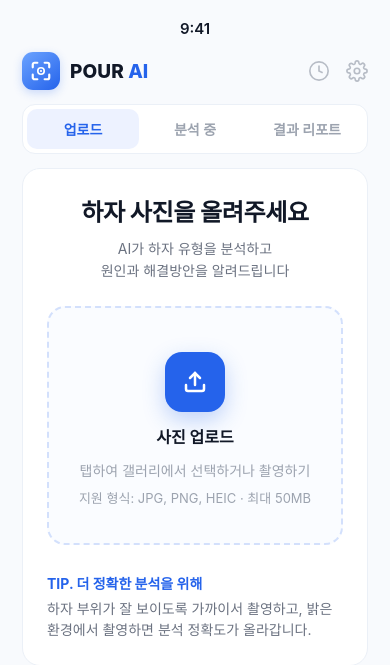
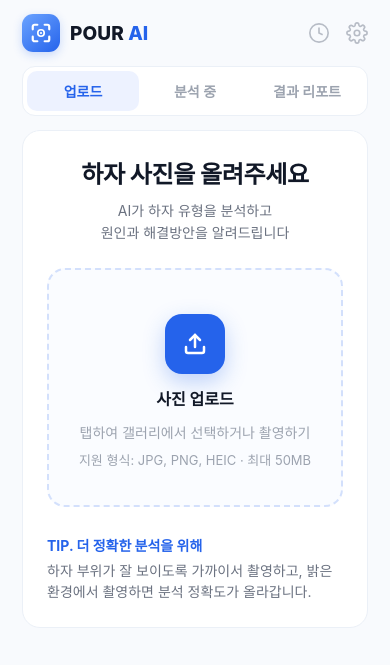
Before and after one commit to yuxa94/NetformRND_test1, a Flask app: page / in a window 390 px wide. Shown: the top 665 px of the page. Run offline with Flask 3, Linux system fonts and the light colour scheme.

Commit message:
Feat : 모바일/태블릿(768px 이하) 상단 시간 표시 숨김 및 여백 조정
Co-Authored-By: Claude Opus 4.6 (1M context) <noreply@anthropic.com>

```diff
--- a/templates/index.html
+++ b/templates/index.html
@@ -407,7 +407,11 @@ body{
 }
 #lightbox-close:hover{opacity:1;}
 
-/* Mobile full screen */
+/* Mobile & Tablet */
+@media(max-width:767px){
+  .statusbar{display:none;}
+  .hdr{padding-top:14px;}
+}
 @media(max-width:420px){
   body{padding:0;background:var(--bg);}
   .frame{border-radius:0;height:100vh;max-height:none;box-shadow:none;}
@@ -422,7 +426,7 @@ body{
     box-shadow:0 0 0 1px rgba(0,0,0,.04),0 24px 70px rgba(0,0,0,.12);
   }
   .statusbar{display:none;}
-  .hdr{padding:16px 36px;background:var(--white);border-bottom:1px solid var(--border);}
+  .hdr{padding:30px 36px 16px;background:var(--white);border-bottom:1px solid var(--border);}
   .hdr-l{gap:11px;}
   .ico-mobile{display:none;}
   .ico-desktop{display:inline;}
```
